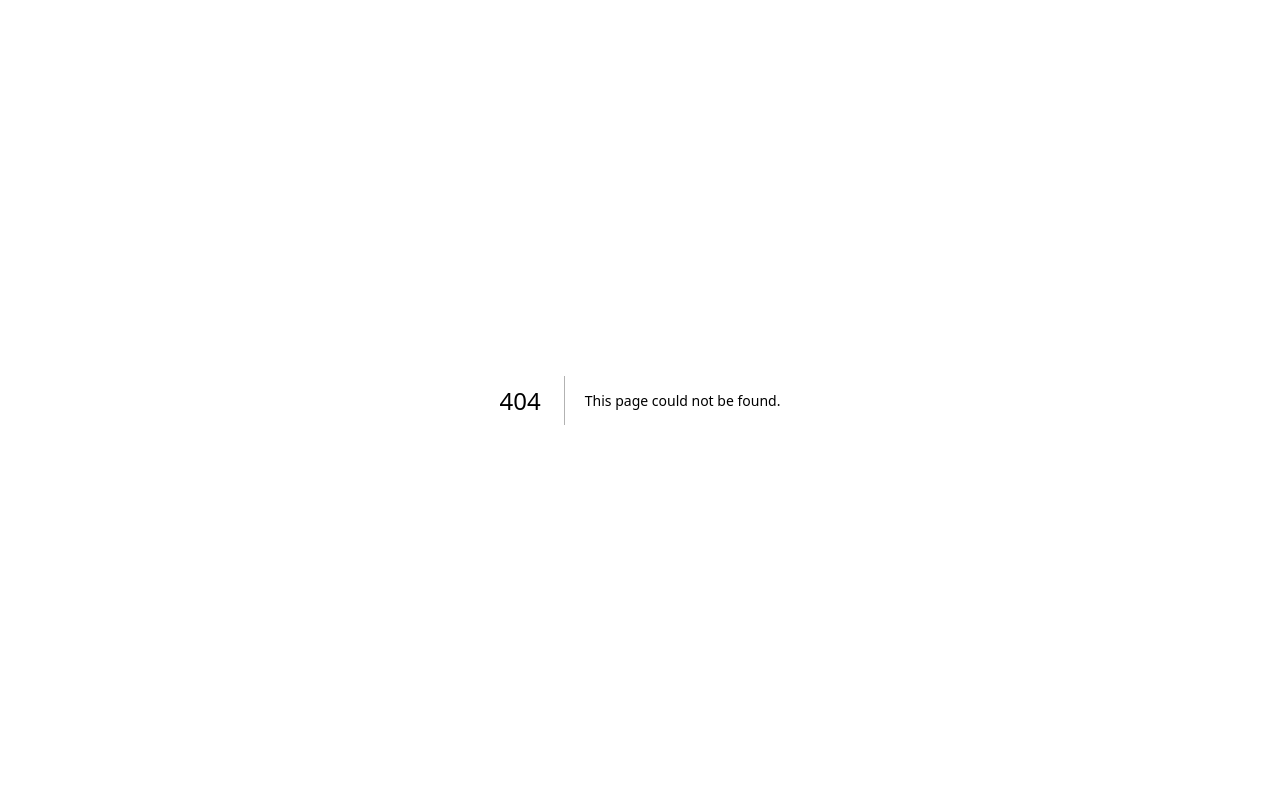
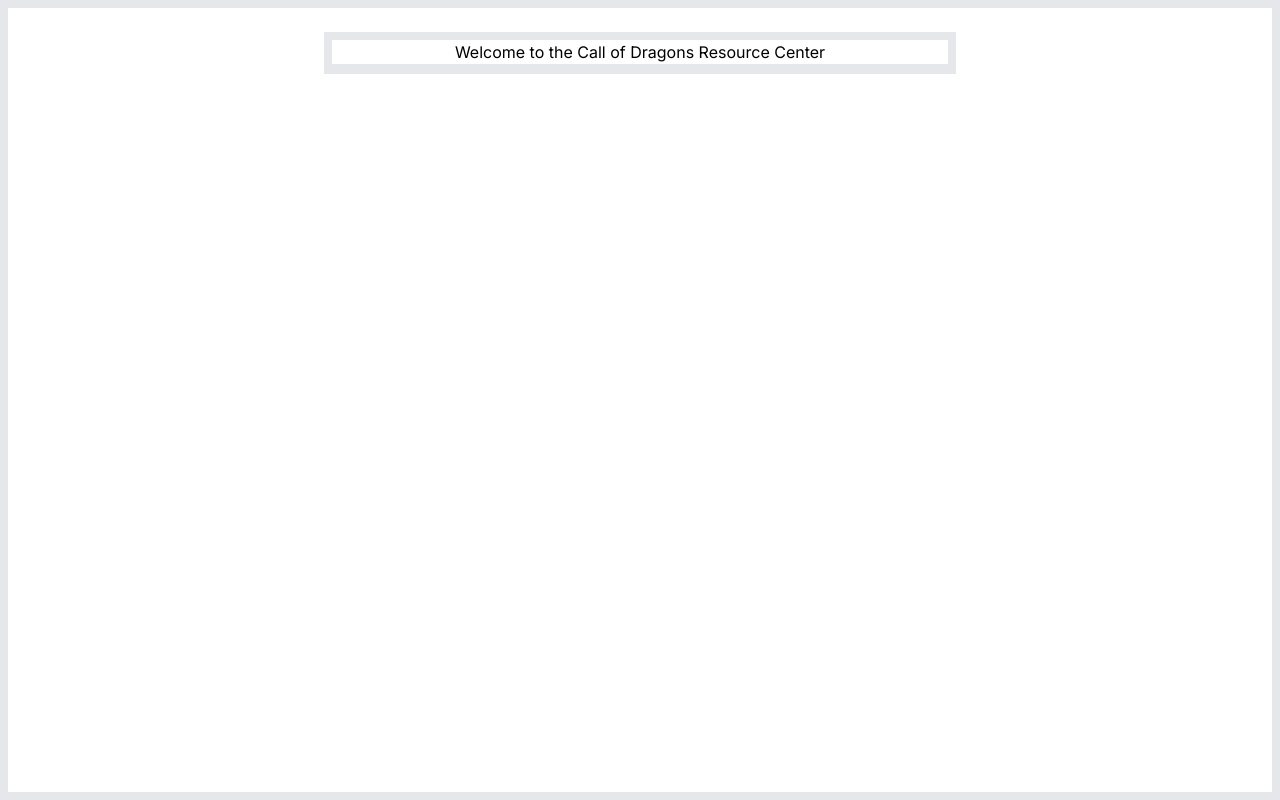
Before and after one commit to Ragnaric/Call-of-Dragons, a Next.js app: page /dashboard in a window 1280 px wide. Before the commit this address had no page. Built offline with nearby package versions, Linux system fonts and the light colour scheme.

Commit message:
Add a link that takes user to Call of Dragons page; add borders to the body.

```diff
--- /dev/null
+++ b/src/app/dashboard/layout.tsx
@@ -0,0 +1,12 @@
+export default function DashboardLayout({
+  children,
+}: {
+  children: React.ReactNode
+}) {
+  return (
+    <section>
+      <nav></nav>
+      {children}
+    </section>
+  )
+}
--- /dev/null
+++ b/src/app/dashboard/page.tsx
@@ -0,0 +1,7 @@
+export default function Page() {
+  return (
+    <main className="flex-row justify-center mt-6 m-auto w-1/2 text-center border-8">
+      <h1 className="border-b-2">Welcome to the Call of Dragons Resource Center</h1>
+    </main>
+  )
+}
--- a/src/app/globals.css
+++ b/src/app/globals.css
@@ -18,10 +18,10 @@
 
 body {
   color: rgb(var(--foreground-rgb));
-  background: linear-gradient(
+  /* background: linear-gradient(
       to bottom,
       transparent,
       rgb(var(--background-end-rgb))
     )
-    rgb(var(--background-start-rgb));
+    rgb(var(--background-start-rgb)); */
 }
--- a/src/app/layout.tsx
+++ b/src/app/layout.tsx
@@ -16,7 +16,7 @@
 }) {
   return (
     <html lang="en">
-      <body className={inter.className}>{children}</body>
+      <body className={`min-h-screen border-8 ${inter.className}`}>{children}</body>
     </html>
   )
 }
--- a/src/app/page.tsx
+++ b/src/app/page.tsx
@@ -1,4 +1,5 @@
 import Image from 'next/image'
+import Link from 'next/link'
 
 export default function Home() {
   return (
@@ -27,7 +28,7 @@
           </a>
         </div>
       </div>
-
+      <Link href='/dashboard'>Call of Dragons</Link>
       <div className="relative flex place-items-center before:absolute before:h-[300px] before:w-[480px] before:-translate-x-1/2 before:rounded-full before:bg-gradient-radial before:from-white before:to-transparent before:blur-2xl before:content-[''] after:absolute after:-z-20 after:h-[180px] after:w-[240px] after:translate-x-1/3 after:bg-gradient-conic after:from-sky-200 after:via-blue-200 after:blur-2xl after:content-[''] before:dark:bg-gradient-to-br before:dark:from-transparent before:dark:to-blue-700 before:dark:opacity-10 after:dark:from-sky-900 after:dark:via-[#0141ff] after:dark:opacity-40 before:lg:h-[360px] z-[-1]">
         <Image
           className="relative dark:drop-shadow-[0_0_0.3rem_#ffffff70] dark:invert"
```
